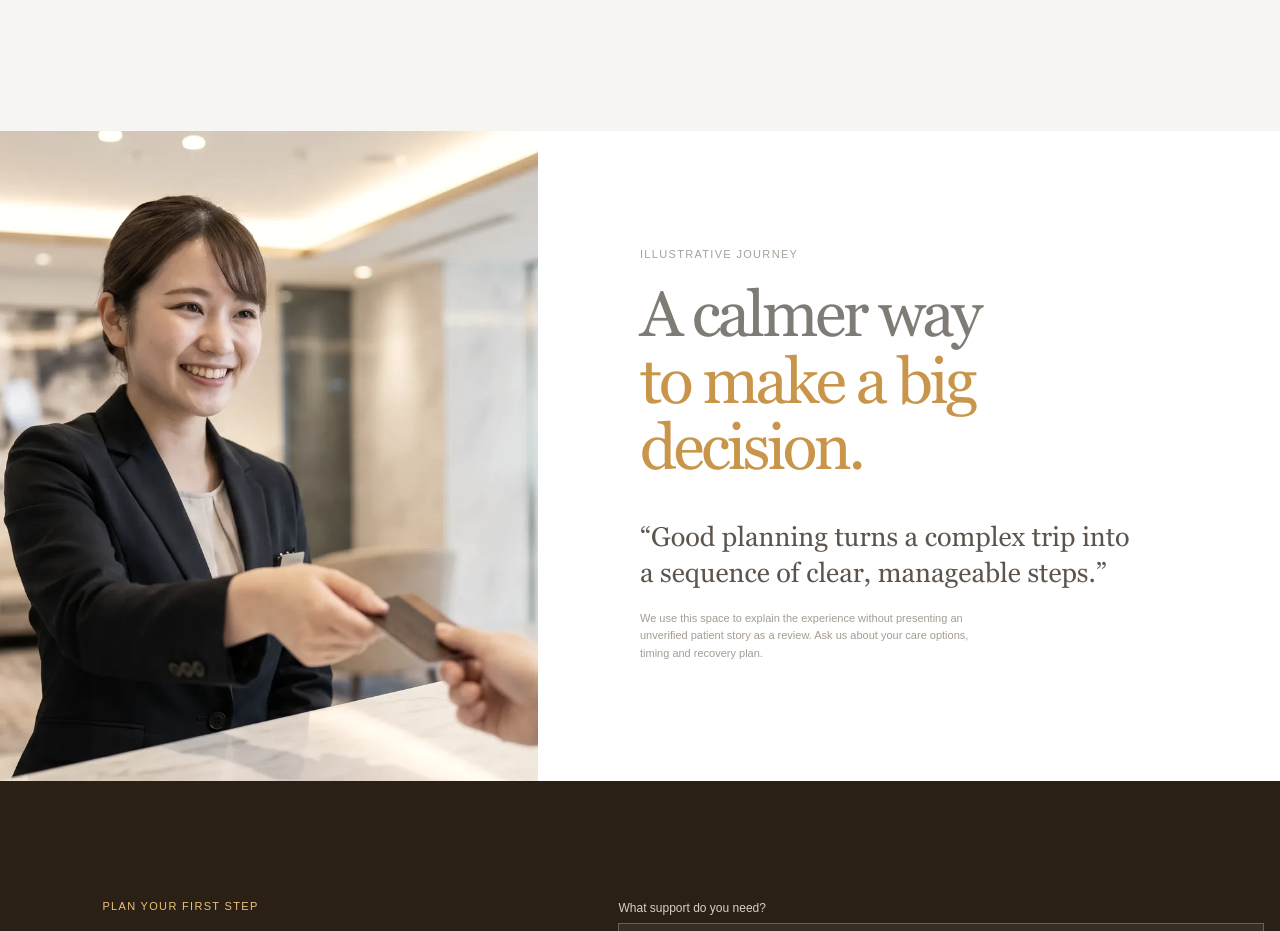
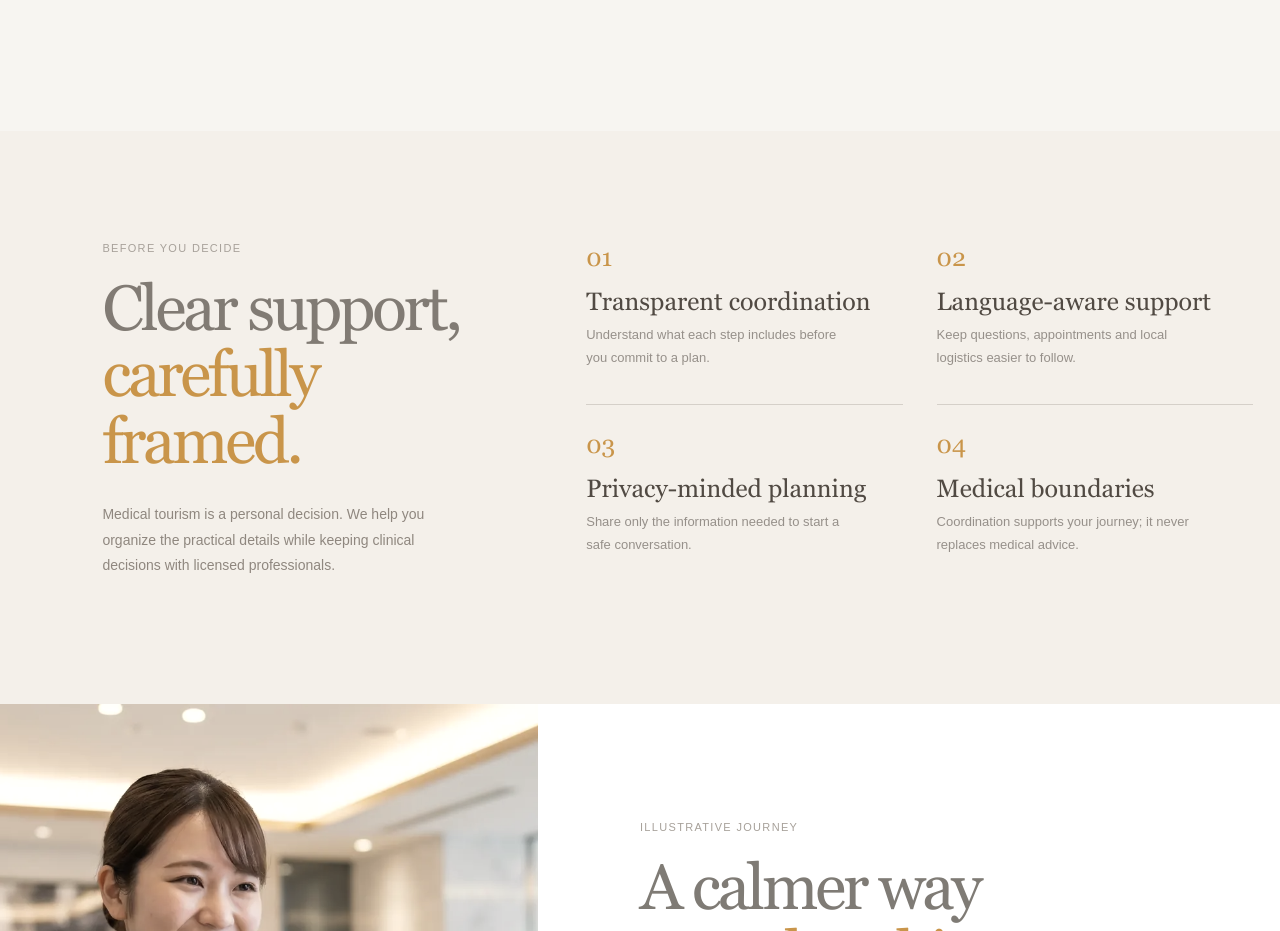
Before and after one commit to supasentai/Medical-Tourism-Support, a React (Vite) app: page / in a window 1280 px wide. Shown: the part 7500-8431 px from the top of the page. Built offline with nearby package versions, Linux system fonts and the light colour scheme.

Commit message:
Add care trust section

```diff
--- a/src/main.jsx
+++ b/src/main.jsx
@@ -711,6 +711,44 @@ function App() {
           </div>
         </section>
 
+        <section className="care-trust-section" aria-labelledby="care-trust-title">
+          <div className="care-trust-intro">
+            <p className="eyebrow">Before you decide</p>
+            <h2 id="care-trust-title">
+              Clear support,
+              <br />
+              <span>carefully framed.</span>
+            </h2>
+            <p>
+              Medical tourism is a personal decision. We help you organize the
+              practical details while keeping clinical decisions with licensed
+              professionals.
+            </p>
+          </div>
+          <div className="care-trust-grid">
+            <article>
+              <span>01</span>
+              <h3>Transparent coordination</h3>
+              <p>Understand what each step includes before you commit to a plan.</p>
+            </article>
+            <article>
+              <span>02</span>
+              <h3>Language-aware support</h3>
+              <p>Keep questions, appointments and local logistics easier to follow.</p>
+            </article>
+            <article>
+              <span>03</span>
+              <h3>Privacy-minded planning</h3>
+              <p>Share only the information needed to start a safe conversation.</p>
+            </article>
+            <article>
+              <span>04</span>
+              <h3>Medical boundaries</h3>
+              <p>Coordination supports your journey; it never replaces medical advice.</p>
+            </article>
+          </div>
+        </section>
+
         <section className="testimonial-section" aria-labelledby="testimonial-title">
           <div className="testimonial-image">
             <img
--- a/src/styles.css
+++ b/src/styles.css
@@ -797,6 +797,64 @@ img {
   font-size: 13px;
   line-height: 1.75;
 }
+.care-trust-section {
+  display: grid;
+  grid-template-columns: 38% 62%;
+  gap: 7%;
+  padding: 112px clamp(30px, 8vw, 130px);
+  background: #f4f0ea;
+}
+.care-trust-intro h2 {
+  margin: 0;
+  color: #817b74;
+  font-family: var(--serif);
+  font-size: clamp(48px, 5vw, 76px);
+  font-weight: 400;
+  line-height: 1.04;
+  letter-spacing: -0.05em;
+}
+.care-trust-intro h2 span {
+  color: var(--gold);
+}
+.care-trust-intro > p:last-child {
+  max-width: 350px;
+  margin-top: 28px;
+  color: #8f877f;
+  font-size: 14px;
+  line-height: 1.8;
+}
+.care-trust-grid {
+  display: grid;
+  grid-template-columns: repeat(2, 1fr);
+  gap: 0 34px;
+}
+.care-trust-grid article {
+  padding: 25px 0 30px;
+  border-top: 1px solid rgba(122, 112, 101, 0.25);
+}
+.care-trust-grid article:nth-child(-n + 2) {
+  border-top: 0;
+  padding-top: 0;
+}
+.care-trust-grid span {
+  color: var(--gold);
+  font-family: var(--serif);
+  font-size: 25px;
+}
+.care-trust-grid h3 {
+  margin: 16px 0 9px;
+  color: #514a43;
+  font-family: var(--serif);
+  font-size: 25px;
+  font-weight: 400;
+}
+.care-trust-grid p {
+  max-width: 260px;
+  margin: 0;
+  color: #96908a;
+  font-size: 13px;
+  line-height: 1.75;
+}
 .testimonial-section {
   display: grid;
   grid-template-columns: 42% 58%;
@@ -1907,6 +1965,11 @@ button:hover .arrow {
     gap: 45px;
     padding: 90px 9vw;
   }
+  .care-trust-section {
+    grid-template-columns: 1fr;
+    gap: 45px;
+    padding: 90px 9vw;
+  }
   .testimonial-section {
     grid-template-columns: 1fr 1fr;
     min-height: 520px;
@@ -2103,6 +2166,17 @@ button:hover .arrow {
   .why-vietnam-section {
     gap: 32px;
     padding: 72px 24px;
+  }
+  .care-trust-section {
+    grid-template-columns: 1fr;
+    gap: 32px;
+    padding: 72px 24px;
+  }
+  .care-trust-grid {
+    gap: 0 18px;
+  }
+  .care-trust-grid h3 {
+    font-size: 21px;
   }
   .why-vietnam-grid {
     gap: 0 18px;
```
